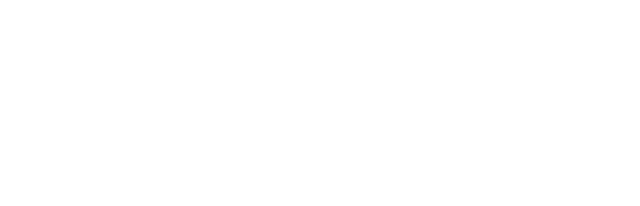
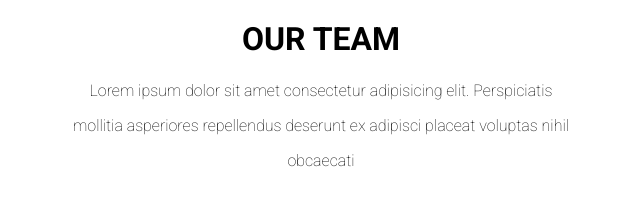
Before and after one commit to emilianoaprile/js-our-team, a plain HTML site: page index.html in a window 1280 px wide. Shown: the whole page, without its empty margins (319-959 px from the left). Drawn offline with Linux system fonts and the light colour scheme.

Commit message:
ADDED - header title and text HTML CSS

```diff
--- a/css/style.css
+++ b/css/style.css
@@ -0,0 +1,28 @@
+* {
+    margin: 0;
+    padding: 0;
+    box-sizing: border-box;
+}
+
+html {
+    font-family: 'Roboto', sans-serif;
+}
+
+.container-sm {
+    max-width: 500px;
+    margin: 0 auto;
+    text-align: center;
+}
+
+.header-title {
+    text-transform: uppercase;
+    padding-top: 20px;
+}
+
+.header-text {
+    margin-top: 15px;
+    line-height: 35px;
+    font-weight: 100;
+    font-size: 16px;
+
+}
--- a/index.html
+++ b/index.html
@@ -1,17 +1,33 @@
 <!DOCTYPE html>
 <html lang="en">
+
 <head>
     <meta charset="UTF-8">
     <meta name="viewport" content="width=device-width, initial-scale=1.0">
     <title>Our Team</title>
+    <!-- google fonts -->
+    <link rel="preconnect" href="https://fonts.googleapis.com">
+    <link rel="preconnect" href="https://fonts.gstatic.com" crossorigin>
+    <link href="https://fonts.googleapis.com/css2?family=Roboto:wght@100;300;400;700&display=swap" rel="stylesheet">
+    <!-- css -->
     <link rel="stylesheet" href="./css/style.css">
 </head>
+
 <body>
 
+    <div class="container-sm">
 
+        <header class="header-section">
+            <h1 class="header-title">our team</h1>
+            <p class="header-text">Lorem ipsum dolor sit amet consectetur adipisicing elit. Perspiciatis mollitia
+                asperiores repellendus deserunt ex adipisci placeat voluptas nihil obcaecati</p>
+        </header>
+
+    </div>
 
 
     <!-- javascript -->
     <script src="./js/myscript.js"></script>
 </body>
+
 </html>
--- a/js/myscript.js
+++ b/js/myscript.js
@@ -57,3 +57,5 @@ for (let i = 0; i < team.length; i++) {
 
     console.log('Photo:', informazioniMembriTeam.photo);
 }
+
+// MILESTONE 2
```
